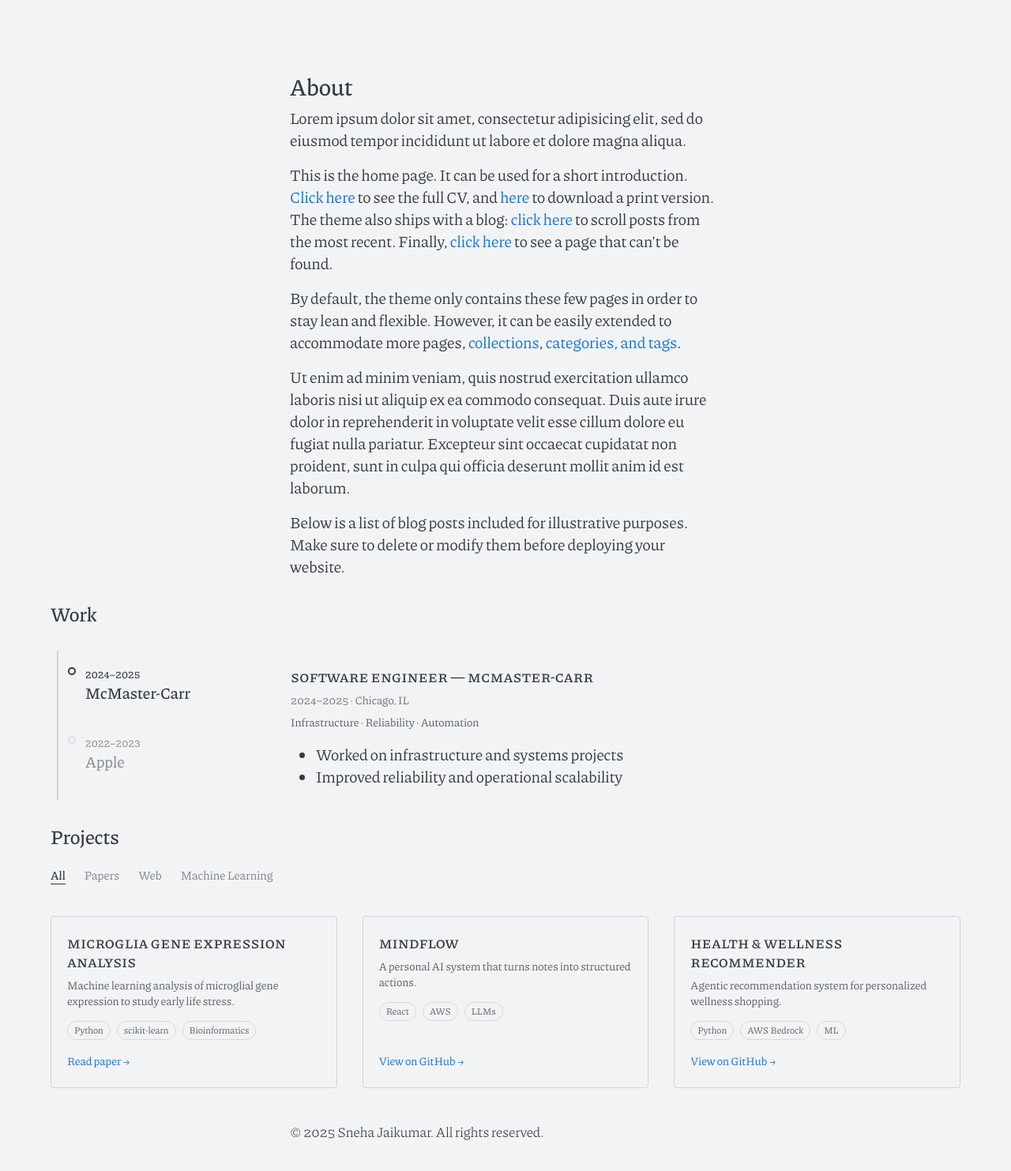
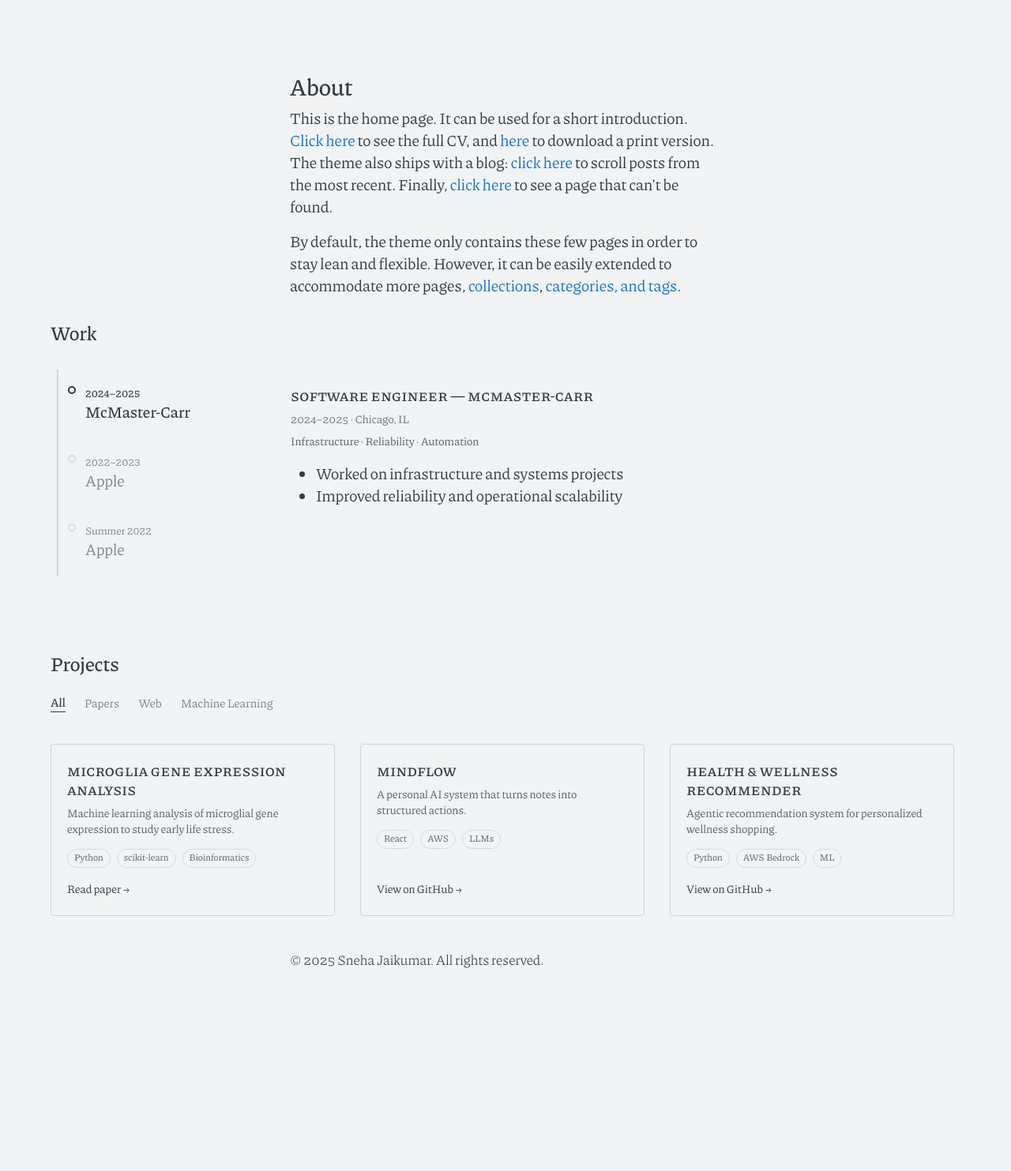
Before and after one commit to snehajaikumar23/snehajaikumar23.github.io, a Jekyll site: the page built from index.md, in a window 1280 px wide, cut to the strip 124-1610 px from the top of the page. Shown: the top 1483 px of the strip at 79% size. Built offline with Jekyll 4.4.1, drawn with Linux system fonts in a browser that asks for light colours; after the commit the page ends 1392 px from its top, so only the background shows below that.

Commit message:
Improve formatting on projects

```diff
--- a/_sass/_elements.scss
+++ b/_sass/_elements.scss
@@ -1,3 +1,11 @@
+section {
+  margin-top: 6rem;
+}
+
+section:first-of-type {
+  margin-top: 0;
+}
+
 a.site-title {
   font-weight: 500;
   color: var(--color-heading);
@@ -326,8 +334,9 @@
 
 .project-grid {
   display: grid;
-  grid-template-columns: repeat(auto-fit, minmax(260px, 1fr));
+  grid-template-columns: repeat(auto-fit, minmax(280px, 360px));
   gap: 2rem;
+  justify-content: start;
 }
 
 .project-card {
@@ -368,6 +377,10 @@
 .project-card a {
   margin-top: auto;
   font-size: 0.9rem;
+  color: var(--color-heading);
+  border-bottom: none;
+  display: inline-block;
+  transition: transform 0.15s ease, opacity 0.15s ease;
 }
 
 .project-card {
@@ -378,3 +391,15 @@
   transform: translateY(-2px);
   box-shadow: 0 6px 20px rgba(0, 0, 0, 0.06);
 }
+
+.project-card a:hover {
+  opacity: 0.85;
+  transform: translateX(2px);
+}
+
+.project-card a:focus {
+  opacity: 1;
+  outline-offset: 2px;
+  outline: none;
+  border-bottom: 1px solid currentColor;
+}
--- a/index.md
+++ b/index.md
@@ -5,15 +5,9 @@
 
 # About
 
-Lorem ipsum dolor sit amet, consectetur adipisicing elit, sed do eiusmod tempor incididunt ut labore et dolore magna aliqua.
-
 This is the home page. It can be used for a short introduction. [Click here](cv) to see the full CV, and [here](assets/files/cv.pdf) to download a print version. The theme also ships with a blog: [click here](posts) to scroll posts from the most recent. Finally, [click here](404) to see a page that can't be found.
 
 By default, the theme only contains these few pages in order to stay lean and flexible. However, it can be easily extended to accommodate more pages, [collections](https://jekyllrb.com/docs/collections/), [categories, and tags](https://jekyllrb.com/docs/posts/#tags-and-categories).
-
-Ut enim ad minim veniam, quis nostrud exercitation ullamco laboris nisi ut aliquip ex ea commodo consequat. Duis aute irure dolor in reprehenderit in voluptate velit esse cillum dolore eu fugiat nulla pariatur. Excepteur sint occaecat cupidatat non proident, sunt in culpa qui officia deserunt mollit anim id est laborum.
-
-Below is a list of blog posts included for illustrative purposes. Make sure to delete or modify them before deploying your website.
 
 {% include archive.html %}
 
@@ -31,8 +25,13 @@
         <span class="timeline-company">McMaster-Carr</span>
       </button>
 
-      <button type="button" class="timeline-item" data-role="apple">
+      <button type="button" class="timeline-item" data-role="apple-2023">
         <span class="timeline-date">2022–2023</span>
+        <span class="timeline-company">Apple</span>
+      </button>
+
+      <button class="timeline-item" data-role="apple-2022">
+        <span class="timeline-date">Summer 2022</span>
         <span class="timeline-company">Apple</span>
       </button>
     </div>
@@ -54,9 +53,9 @@
         </ul>
       </div>
 
-      <div class="work-detail" id="apple">
+      <div class="work-detail" id="apple-2023">
         <h3>Intern — Apple</h3>
-        <p class="work-meta">Summer 2022, 2023 · Cupertino, CA</p>
+        <p class="work-meta">Summer 2023 · Sunnyvale, CA</p>
 
         <p class="work-skills">
           Vision Pro · Machine Learning · UX
@@ -65,6 +64,20 @@
         <ul>
           <li>Built features for Vision Pro applications</li>
           <li>Worked at the intersection of ML and user experience</li>
+        </ul>
+      </div>
+
+      <div class="work-detail" id="apple-2022">
+        <h3>Software Engineering Intern — Apple</h3>
+        <p class="work-meta">Summer 2022 · Sunnyvale, CA</p>
+
+        <p class="work-skills">
+            iOS · Swift · Vision Pro · UI Engineering
+        </p>
+
+        <ul>
+            <li>Worked on early-stage features for Apple platforms</li>
+            <li>Collaborated with designers and engineers on production code</li>
         </ul>
       </div>
 
```
